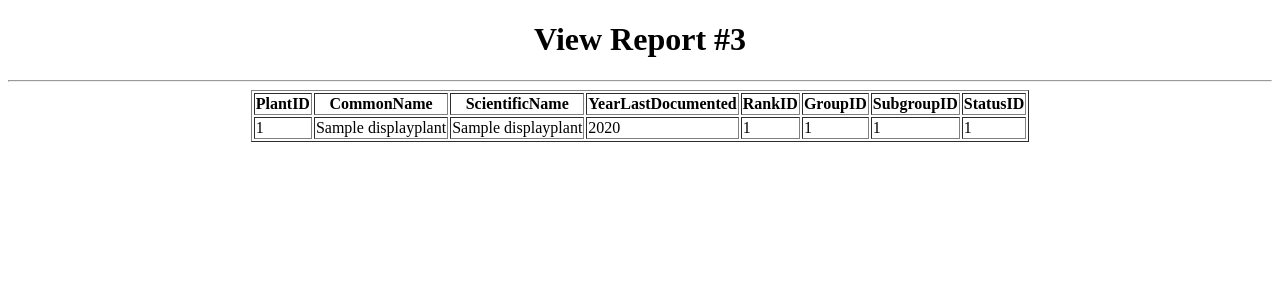
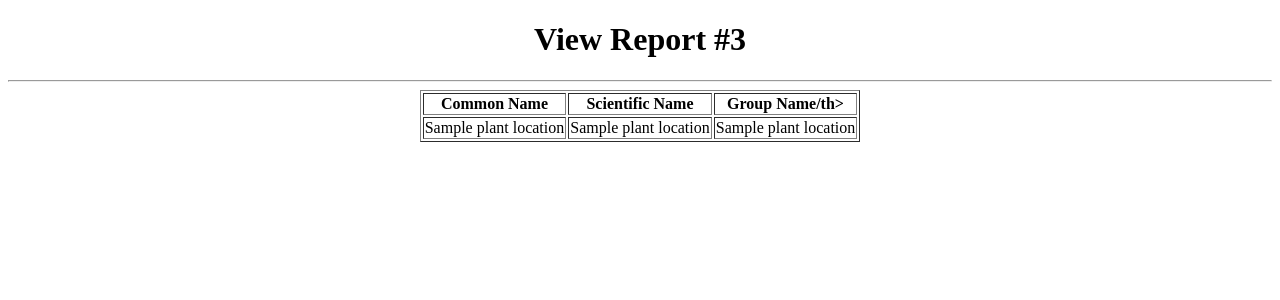
Before and after one commit to khanagan/BackyardBotanist, a Python web app: template backyardBotanist/mainPageApp/templates/reportPage3.html in a window 1280 px wide. Shown: the top 300 px of the page. Run offline with Jinja, Linux system fonts and the light colour scheme; the template is opened without the code that fills it: most values are stand-ins (such as "Sample title", 1, 10 or a date in 2020).

Commit message:
Update reportPage3.html

```diff
--- a/backyardBotanist/mainPageApp/templates/reportPage3.html
+++ b/backyardBotanist/mainPageApp/templates/reportPage3.html
@@ -8,25 +8,15 @@
         <hr/>
         <table border="1">
             <tr>
-                <th>PlantID</th>
-                <th>CommonName</th>
-                <th>ScientificName</th>
-                <th>YearLastDocumented</th>
-                <th>RankID</th>
-                <th>GroupID</th>
-                <th>SubgroupID</th>
-                <th>StatusID</th>
+                <th>Common Name</th>
+                <th>Scientific Name</th>
+                <th>Group Name/th>
             </tr>
-            {% for displayplant in Plant %}
+            {% for CommonName, ScientificName, GroupName in PlantLocation %}
             <tr>
-                <td>{{displayplant.plantId}}</td>
-                <td>{{displayplant.commonName}}</td>
-                <td>{{displayplant.scientificName}}</td>
-                <td>{{displayplant.yearLastDocumented}}</td>
-                <td>{{displayplant.rankId}}</td>
-                <td>{{displayplant.groupId}}</td>
-                <td>{{displayplant.subgroupId}}</td>
-                <td>{{displayplant.statusId}}</td>
+                <td>{{CommonName}}</td>
+                <td>{{ScientificName}}</td>
+                <td>{{GroupName}}</td>
             </tr>
             {% endfor %}
         </table>
```
